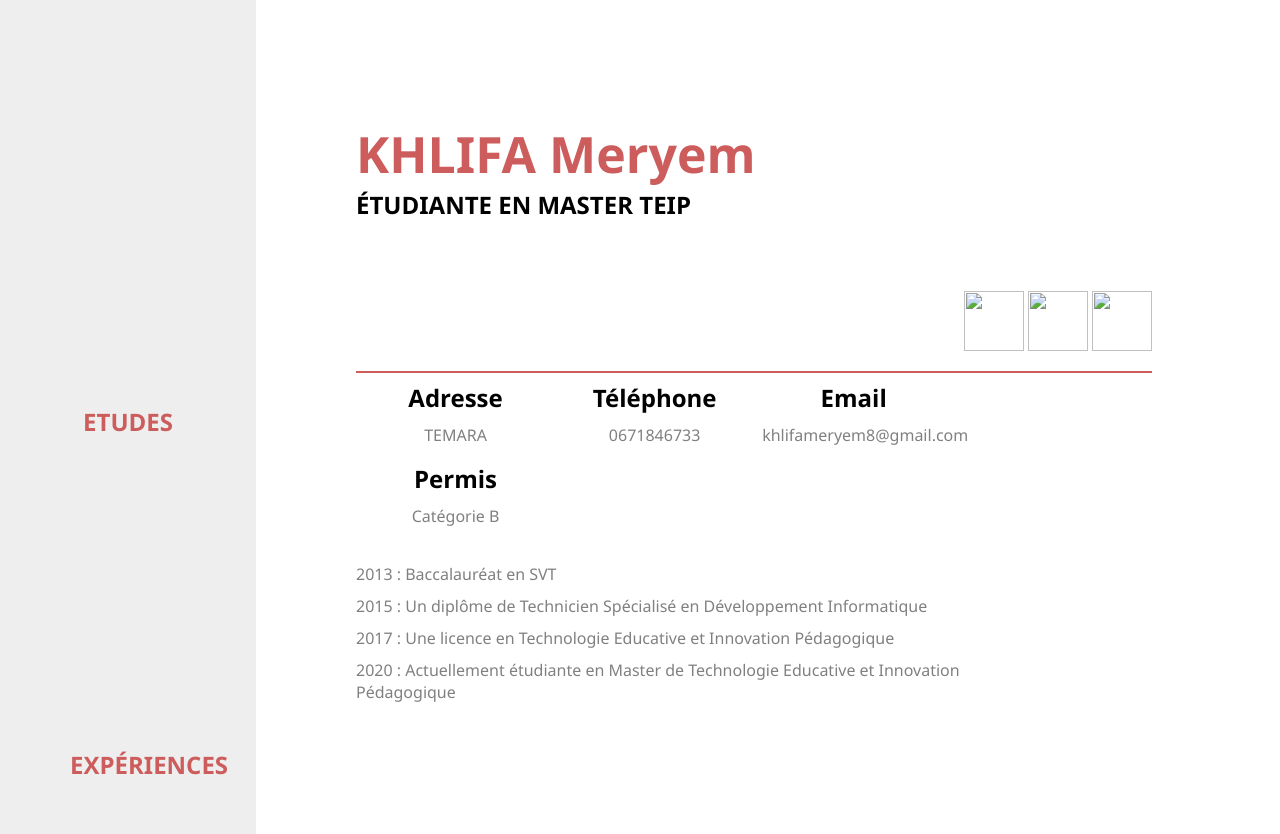
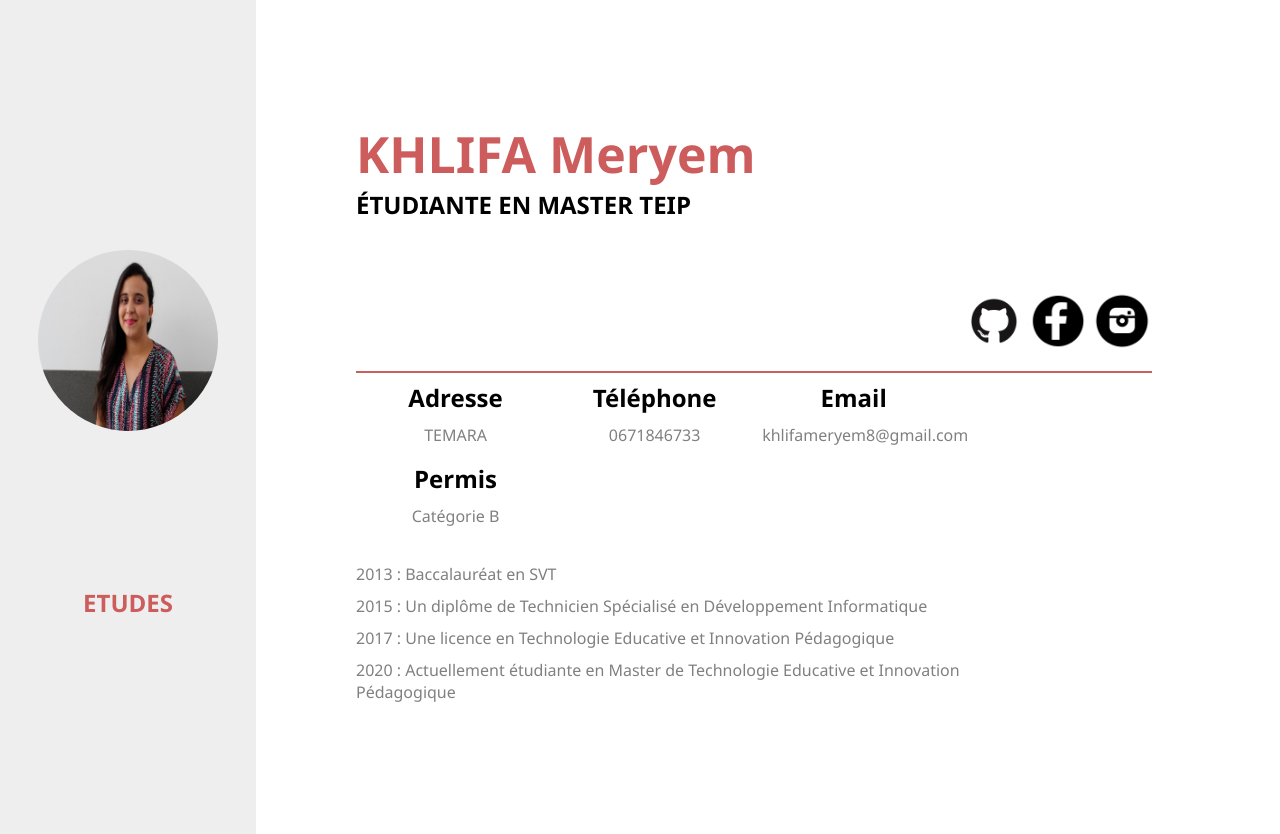
Before and after one commit to khlifa-meryem/CV-, a plain HTML site: page index.html in a window 1280 px wide. Shown: the top 834 px of the page. Drawn offline with Linux system fonts and the light colour scheme.

Commit message:
Update index.html

```diff
--- a/index.html
+++ b/index.html
@@ -11,7 +11,7 @@
 
     <section>
 
-        <img src="images/mery.png" alt="">
+        <img src="mery.png" alt="">
 
         <div class="étude">
             <h2>ETUDES</h2>
@@ -36,9 +36,9 @@
 
         <div class="logos">
 
-            <a href="https://www.github.com/khlifa-meryem/" target=_blank><img src="images/git.png" alt=""></a>
-            <a href="https://www.facebook.com/meryam.khalifa/" target=_blank><img src="images/face.png" alt=""></a>
-            <a href="https://www.instagram.com/meryem_khalifa/?r=nametag" target=_blank><img src="images/insta.png" alt=""></a>
+            <a href="https://www.github.com/khlifa-meryem/" target=_blank><img src="git.png" alt=""></a>
+            <a href="https://www.facebook.com/meryam.khalifa/" target=_blank><img src="face.png" alt=""></a>
+            <a href="https://www.instagram.com/meryem_khalifa/?r=nametag" target=_blank><img src="insta.png" alt=""></a>
 
         </div>
 
```
